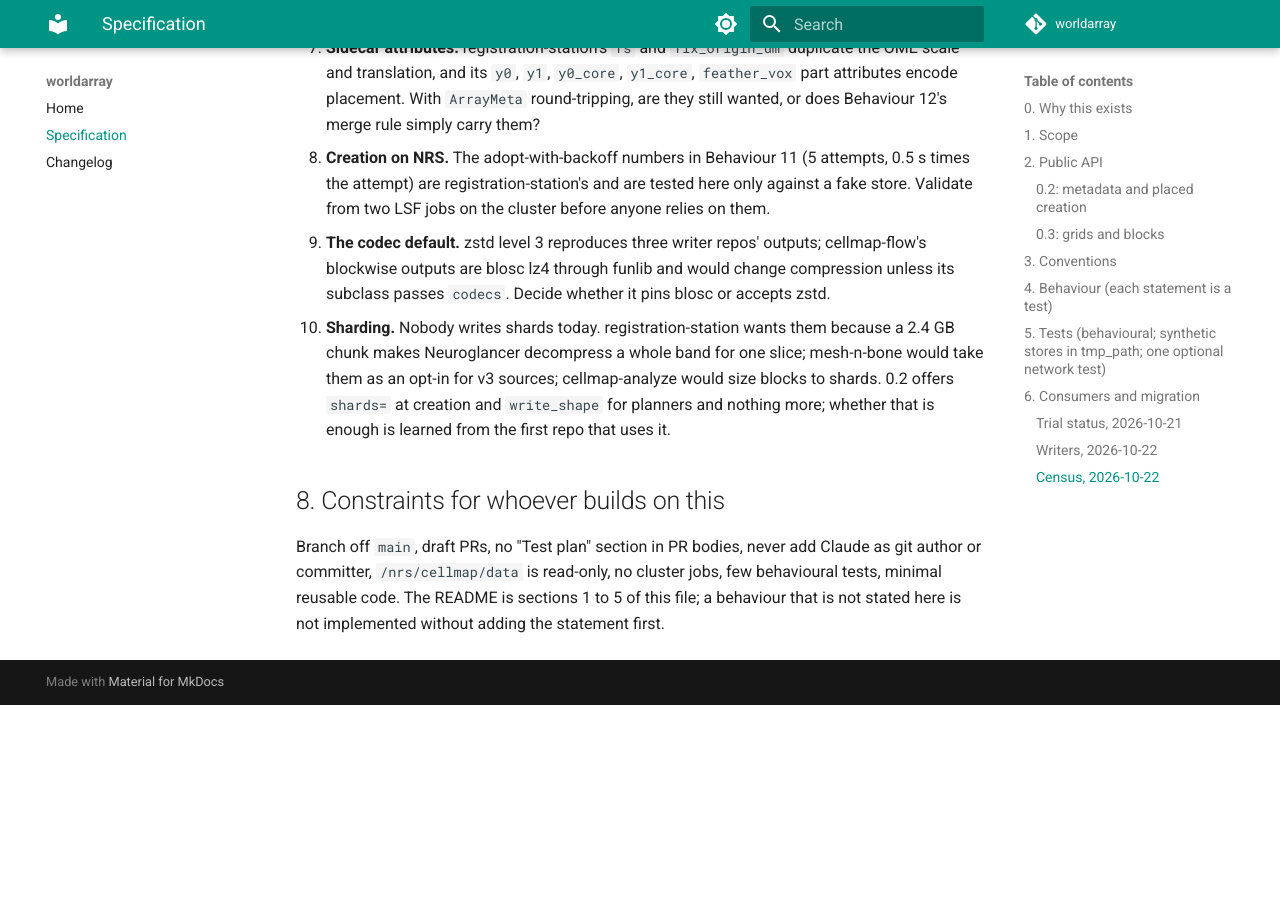
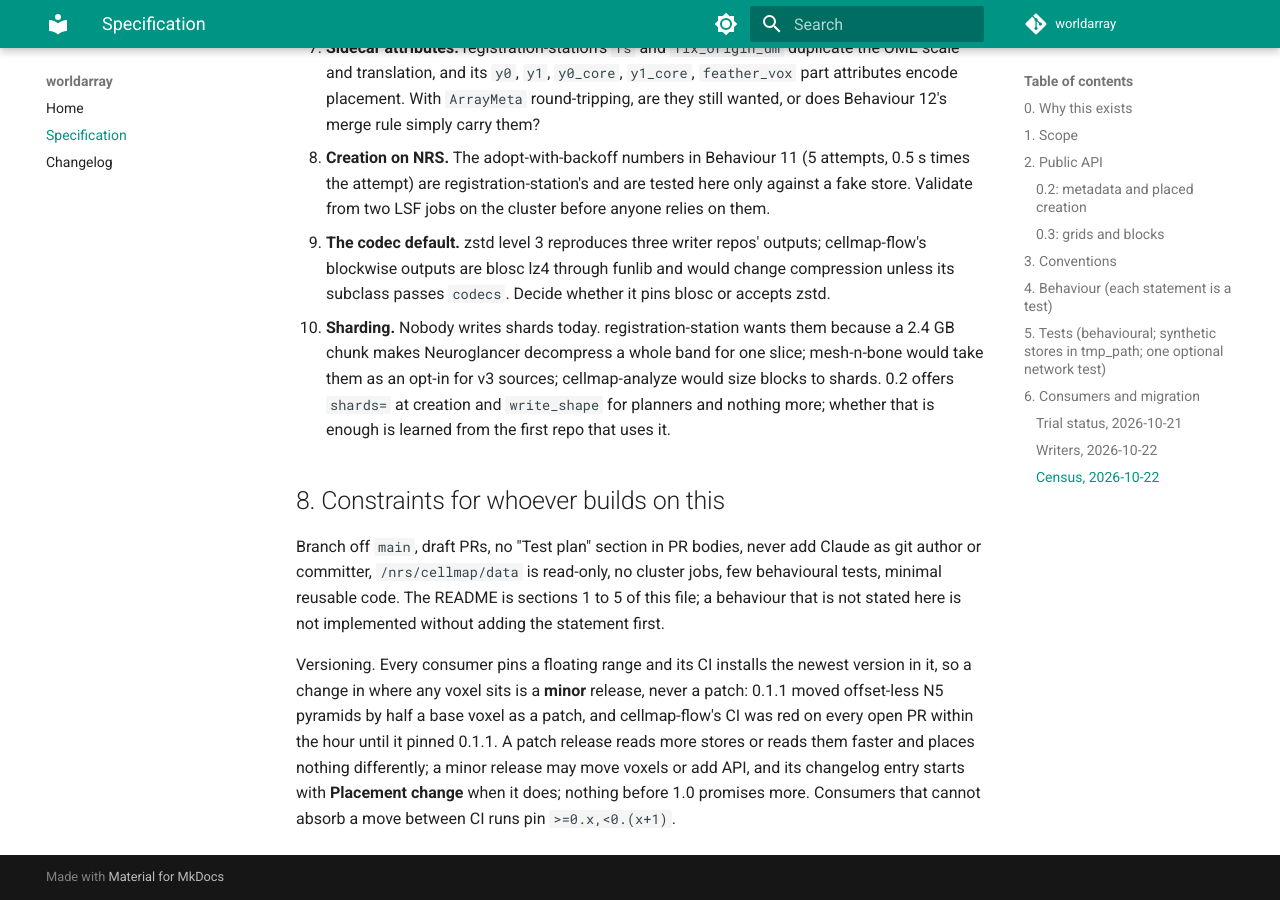
Before and after one commit to JaneliaSciComp/worldarray, an MkDocs documentation site: the page built from docs/spec.md, in a window 1280 px wide and 900 px high, scrolled down 28008 px. Built offline with MkDocs 1.6.1 and Material for MkDocs 9.7.7, drawn with Linux system fonts in a browser that asks for light colours; comment, search, counter and statistics services are not loaded; before the commit the page ends 28713 px from its top, so only the background shows below that.

Commit message:
spec: a placement change is a minor release, never a patch
0.1.1 moved offset-less N5 pyramids by half a base voxel as a patch release;
every consumer pins a floating range and installs the newest version in CI,
so cellmap-flow's CI was red on every open PR until it pinned 0.1.1. Section 8
now says what a patch may and may not do.

Claude-Session: https://claude.ai/code/session_0141wgF8mkGbjGfBFKfKhp64

```diff
--- a/docs/spec.md
+++ b/docs/spec.md
@@ -992,3 +992,12 @@ Branch off `main`, draft PRs, no "Test plan" section in PR bodies, never add Cla
 author or committer, `/nrs/cellmap/data` is read-only, no cluster jobs, few behavioural
 tests, minimal reusable code. The README is sections 1 to 5 of this file; a behaviour that
 is not stated here is not implemented without adding the statement first.
+
+Versioning. Every consumer pins a floating range and its CI installs the newest version in
+it, so a change in where any voxel sits is a **minor** release, never a patch: 0.1.1 moved
+offset-less N5 pyramids by half a base voxel as a patch, and cellmap-flow's CI was red on
+every open PR within the hour until it pinned 0.1.1. A patch release reads more stores or
+reads them faster and places nothing differently; a minor release may move voxels or add
+API, and its changelog entry starts with **Placement change** when it does; nothing before
+1.0 promises more. Consumers that cannot absorb a move between CI runs pin
+`>=0.x,<0.(x+1)`.
```
